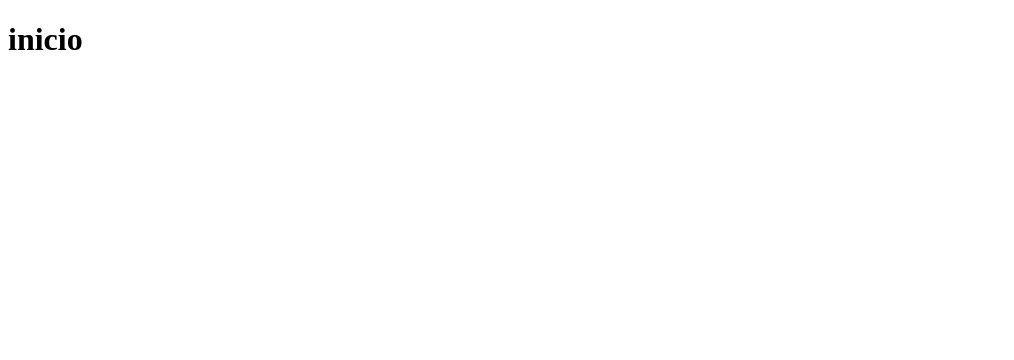
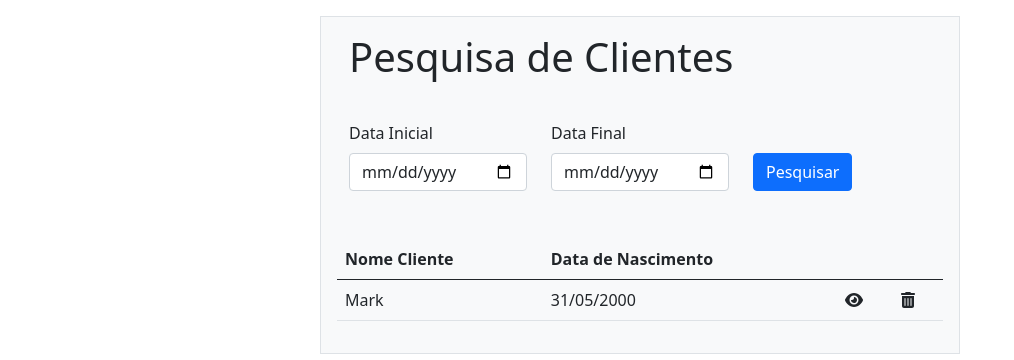
Before and after one commit to Carinebs/app-gerador-fatura, a React (Create React App) app: page / in a window 1280 px wide. Shown: the top 360 px of the page, without its empty margins (0-1014 px from the left). Built offline with nearby package versions, Linux system fonts and the light colour scheme.

Commit message:
construindo view principal  instal bibliotecas ui

```diff
--- a/package.json
+++ b/package.json
@@ -3,9 +3,12 @@
   "version": "0.1.0",
   "private": true,
   "dependencies": {
+    "@fortawesome/free-solid-svg-icons": "^6.4.0",
+    "@fortawesome/react-fontawesome": "^0.2.0",
     "@testing-library/jest-dom": "^5.16.5",
     "@testing-library/react": "^13.4.0",
     "@testing-library/user-event": "^13.5.0",
+    "bootstrap": "^5.2.3",
     "react": "^18.2.0",
     "react-axios": "^2.0.6",
     "react-dom": "^18.2.0",
--- a/public/index.html
+++ b/public/index.html
@@ -24,6 +24,10 @@
       work correctly both with client-side routing and a non-root public URL.
       Learn how to configure a non-root public URL by running `npm run build`.
     -->
+    <link
+    rel="stylesheet"
+    href="https://cdn.jsdelivr.net/npm/bootstrap@5.1.0/dist/css/bootstrap.min.css"
+  />
     <title>React App</title>
   </head>
   <body>
--- a/src/views/GerenciarFaturas.jsx
+++ b/src/views/GerenciarFaturas.jsx
@@ -1,15 +1,145 @@
-import * as React from "react";
+import React from "react";
+import ReactDOM from "react-dom";
+import { useState } from "react";
 import axios from "axios";
+import {
+  Button,
+  Container,
+  Col,
+  Row,
+  FormGroup,
+  Input,
+  Label,
+  Table,
+} from "reactstrap";
+import { FontAwesomeIcon } from "@fortawesome/react-fontawesome";
+import { faEye, faTrashAlt } from "@fortawesome/free-solid-svg-icons";
+
+import DeleteModal from "./components/DeleteModal";
+import ConfirmationModal from "./components/ConfirmationModal";
+import DetailsModal from "./components/DetailsModal";
 
 const GerenciarFaturas = () => {
+  const [deleteModalIsOpen, setDeleteModal] = useState(false);
+  const [confirmationModalIsOpen,setConfirmationModal] = useState(false);
+  const [detailsModalIsOpen, setDetailsModal] = useState(false);
 
-    return(
-        <h1>inicio</h1>
-    );
+  const toggleModalDelete = () => setDeleteModal(!deleteModalIsOpen);
+  const toggleModalConfirmation = () => setConfirmationModal(!confirmationModalIsOpen);
+  const toggleModalDetails = () => setDetailsModal(!detailsModalIsOpen);
 
+  const handleDelete = () => {
+    toggleModalDelete()
+    toggleModalConfirmation();
 
+  };
+  const handleDownload = () => {
+    // faz alguma coisa quando o botão "Visualizar pdf é clicado" é clicado
+  };
 
-
-}
+  return (
+    <main>
+      <section className="d-flex align-items-center justify-content-center">
+        <Container
+          className="bg-light border"
+          fluid="sm"
+          style={{ maxWidth: "50%", marginTop: "1rem" }}
+        >
+          <h1 style={{ padding: "1rem" }}>Pesquisa de Clientes</h1>
+          <Row
+            className="d-flex align-items-center justify-content-center"
+            style={{ padding: "1rem" }}
+          >
+            <Col>
+              <FormGroup>
+                <Label for="exampleDate">Data Inicial</Label>
+                <Input
+                  id="exampleDate"
+                  name="date"
+                  placeholder="date placeholder"
+                  type="date"
+                />
+              </FormGroup>
+            </Col>
+            <Col>
+              <FormGroup>
+                <Label for="exampleDate">Data Final</Label>
+                <Input
+                  id="exampleDate"
+                  name="date"
+                  placeholder="date placeholder"
+                  type="date"
+                />
+              </FormGroup>
+            </Col>
+            <Col>
+              <Button color="primary" style={{ marginTop: "1rem" }}>
+                Pesquisar
+              </Button>
+            </Col>
+          </Row>
+          <Row style={{ padding: "1rem" }}>
+            <Table>
+              <thead>
+                <tr>
+                  <th>Nome Cliente</th>
+                  <th>Data de Nascimento</th>
+                  <th></th>
+                  <th></th>
+                </tr>
+              </thead>
+              <tbody>
+                <tr>
+                  <td>Mark</td>
+                  <td>31/05/2000</td>
+                  <td onClick={toggleModalDetails}>
+                    <FontAwesomeIcon icon={faEye} />
+                  </td>
+                  <td  onClick={toggleModalDelete}>
+                    <FontAwesomeIcon icon={faTrashAlt} />
+                  </td>
+                </tr>
+              </tbody>
+            </Table>
+          </Row>
+        </Container>
+      </section>
+      <DetailsModal
+        isOpen={detailsModalIsOpen}
+        toggleModalDetails={toggleModalDetails}
+        onDownload={handleDownload}
+      />
+      <DeleteModal
+        isOpen={deleteModalIsOpen}
+        toggleModalDelete={toggleModalDelete}
+        onDelete={handleDelete}
+      />
+      <ConfirmationModal
+        isOpen={confirmationModalIsOpen}
+        toggleModalConfirmation={toggleModalConfirmation}
+      />
+    </main>
+  );
+};
 
 export default GerenciarFaturas;
+
+{
+  /* <Button onClick={toggleModalDelete}>lixo</Button>
+<DeleteModal
+  isOpen={deleteModalIsOpen}
+  toggleModalDelete={toggleModalDelete}
+  onDelete={handleDelete}
+/>
+<Button onClick={toggleModalConfirmation}>confirmalixo</Button>
+<ConfirmationModal
+  isOpen={confirmationModalIsOpen}
+  toggleModalConfirmation={toggleModalConfirmation}
+/>
+<Button onClick={toggleModalDetails}>detailsModal</Button>
+<DetailsModal
+  isOpen={detailsModalIsOpen}
+  toggleModalDetails={toggleModalDetails}
+  onDownload={handleDownload}
+/> */
+}
```
Also changed, not shown: 1 other file (tests, documents, lock files or other folders).
